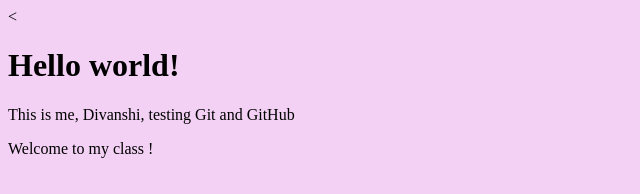
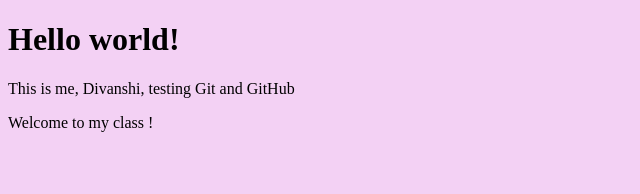
Before and after one commit to divanshisethi9488/LearningGithub, a plain HTML site: page index.html in a window 1280 px wide. Shown: the whole page, without its empty margins (0-640 px from the left). Drawn offline with Linux system fonts and the light colour scheme.

Commit message:
minor changes to index.html

```diff
--- a/index.html
+++ b/index.html
@@ -3,10 +3,10 @@
   <head>
     <meta charset="utf-8">
     <link rel="stylesheet" href="styles.css">
-    <title>Mt Git Lesson</title>
+    <title>My Git Lesson</title>
   </head>
   <body>
-    <<h1>Hello world!</h1>
+    <h1>Hello world!</h1>
     <p>This is me, Divanshi, testing Git and GitHub</p>
     <p>Welcome to my class !</p>
   </body>
```
